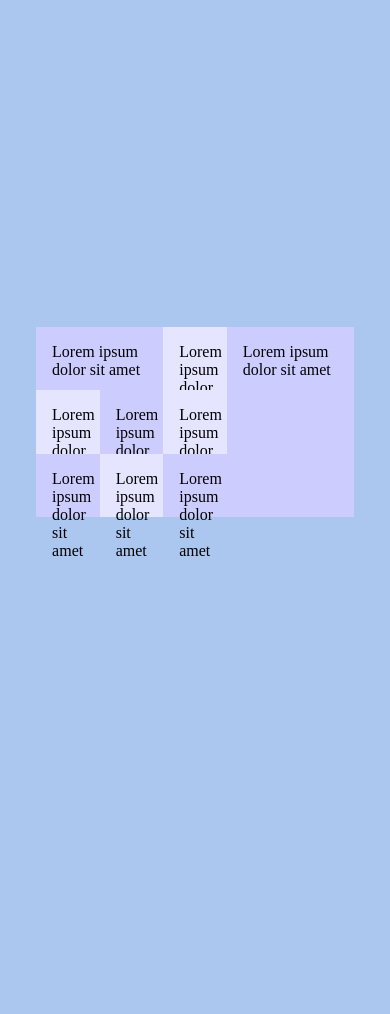
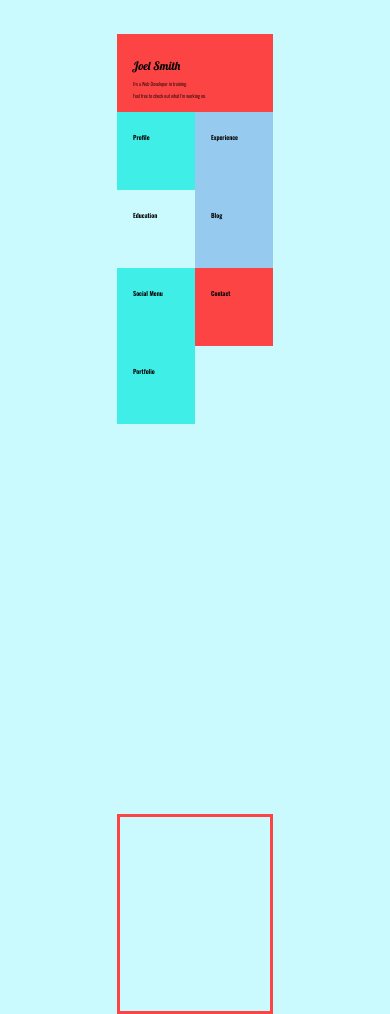
Before and after one commit to JoelSmith123/js-comp-challenge-1, a plain HTML site: page index.html in a window 390 px wide. Before the commit the page ends 844 px from the top, so only its background shows below. Drawn offline with nearby package versions, Linux system fonts and the light colour scheme.

Commit message:
more-styling-and-text

```diff
--- a/index.html
+++ b/index.html
@@ -3,17 +3,38 @@
 <head>
   <title>Static Comp Challenge 1 - Joel Smith</title>
   <link rel="stylesheet" type="text/css" href="styles.css">
+  <link href="https://fonts.googleapis.com/css?family=Lobster+Two:700i|Oswald:300,600" rel="stylesheet">
 </head>
 <body class="wrapper">
-    <div class="box1">Lorem ipsum dolor sit amet</div>
-    <div class="box2">Lorem ipsum dolor sit amet</div>
-    <div class="box3">Lorem ipsum dolor sit amet</div>
-    <div class="box4">Lorem ipsum dolor sit amet</div>
-    <div class="box5">Lorem ipsum dolor sit amet</div>
-    <div class="box6">Lorem ipsum dolor sit amet</div>
-    <div class="box7">Lorem ipsum dolor sit amet</div>
-    <div class="box8">Lorem ipsum dolor sit amet</div>
-    <div class="box9">Lorem ipsum dolor sit amet</div>
+    <div class="box1">
+      <h1>Joel Smith</h1>
+      <p>I'm a Web Developer in training.</p>
+      <p>Feel free to check out what I'm working on.</p>
+    </div>
+    <div class="box2">
+      <h2>Profile</h2>
+    </div>
+    <div class="box3">
+      <h2></h2>
+    </div>
+    <div class="box4">
+      <h2>Experience</h2>
+    </div>
+    <div class="box5">
+      <h2>Education</h2>
+    </div>
+    <div class="box6">
+      <h2>Blog</h2>
+    </div>
+    <div class="box7">
+      <h2>Social Menu</h2>
+    </div>
+    <div class="box8">
+      <h2>Contact</h2>
+    </div>
+    <div class="box9">
+      <h2>Portfolio</h2>
+    </div>
   <script type="text/javascript" src="script.js"></script>
 </body>
 </html>
--- a/styles.css
+++ b/styles.css
@@ -3,38 +3,114 @@ html {
 }
 
 .wrapper {
-  background-color: #ABC6EF;
+  background-color: #cafafe;
   display: grid;
   grid-template-columns: repeat(5, 16.3vw);
   grid-template-rows: repeat(3, 16.3vw);
-  height: 100%;
+  height: 100vh;
   justify-content: center;
   align-content: center;
   margin: auto;
 }
 
 div {
-  background-color: #CCCCFF;
   padding: 1em;
 }
 
 div:nth-child(2n) {
-  background-color: #E5E5FF;
 }
 
 .box1 {
   grid-column-start: 1;
   grid-column-end: 3;
-  background-color: #CCCCFF;
+  background-color: #fc4445;
+}
+
+h1 {
+  font-family: 'Lobster Two', cursive;
+  font-size: 3vw;
+  font-weight: 700;
+}
+
+p {
+  font-family: 'Oswald', sans-serif;
+  font-size: 1.3vw;
+}
+
+h2 {
+  font-family: 'Oswald', sans-serif;
+  font-size: 1.6vw;
+  font-weight: 600;
 }
 
 .box2 {
-
+  background-color: #3feee6;
 }
 
 .box3 {
+  border-style: solid;
+  border-color: #fc4445;
   grid-column-start: 4;
   grid-column-end: 6;
   grid-row-start: 1;
   grid-row-end: 4;
 }
+
+.box4 {
+  background-color: #97caef;
+
+}
+
+.box5 {
+  background-color: #cafafe;
+}
+
+.box6 {
+  background-color: #97caef;
+}
+
+.box7 {
+  background-color: #3feee6;
+}
+
+.box8 {
+  background-color: #fc4445;
+}
+
+.box9 {
+  background-color: #3feee6;
+}
+
+@media only screen and (max-width: 1024px) {
+  .wrapper {
+    grid-template-columns: repeat(3, 30vw);
+    grid-template-rows: repeat(6, 30vw);
+    align-content: stretch;
+    margin: 4vh auto;
+  }
+
+  .box3 {
+    grid-column-start: 1;
+    grid-column-end: 4;
+    grid-row-start: 4;
+    grid-row-end: 7;
+    margin-bottom: 4vh;
+  }
+}
+
+@media only screen and (max-width: 500px) {
+  .wrapper {
+    grid-template-columns: repeat(2, 20vw);
+    grid-template-rows: repeat(13, 20vw);
+    align-content: stretch;
+    margin: 4vh auto;
+  }
+
+  .box3 {
+    grid-column-start: 1;
+    grid-column-end: 3;
+    grid-row-start: 11;
+    grid-row-end: 14;
+    margin-bottom: 4vh;
+  }
+}
```
Also changed, not shown: images/Joel Smith - F.jpg (added).
